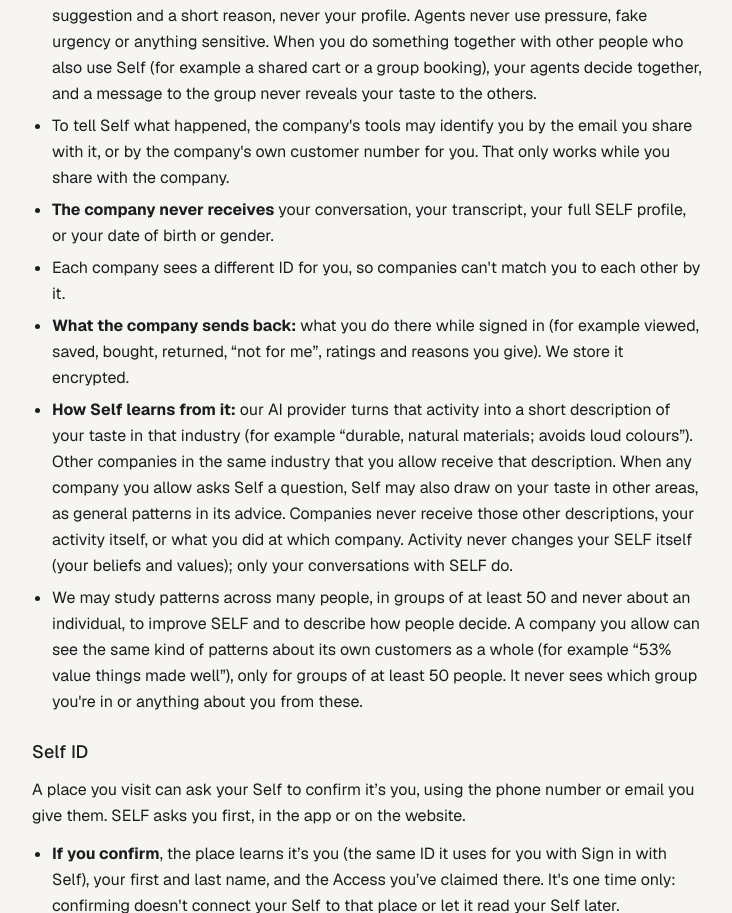
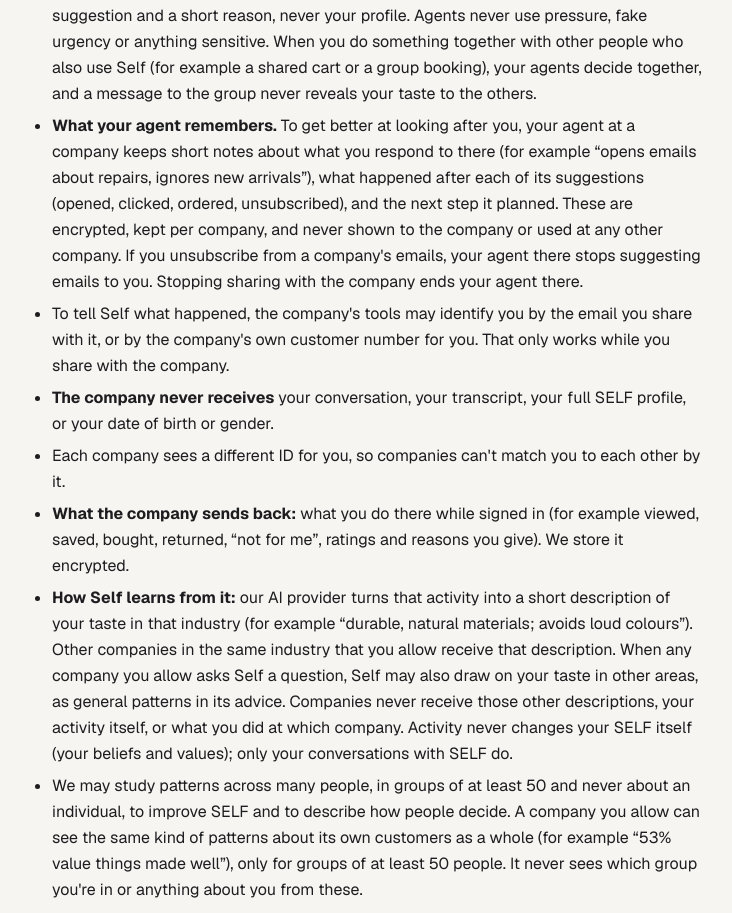
Before and after one commit to dillonlaurentw/heritageIP, a Next.js app: page /privacy/self in a window 1280 px wide. Shown: the part 2287-3200 px from the top of the page, without its empty margins (272-1004 px from the left). Built offline with nearby package versions, Linux system fonts and the light colour scheme; no server answers.

Commit message:
SELF privacy: what your agent remembers at a company
Co-Authored-By: Claude Opus 5.5 <noreply@anthropic.com>
Claude-Session: https://claude.ai/code/session_01CN5T1uu22VEkB84BsrvAtx

```diff
--- a/src/app/privacy/self/page.tsx
+++ b/src/app/privacy/self/page.tsx
@@ -109,6 +109,14 @@ export default function SelfPrivacy() {
             anything sensitive. When you do something together with other people who also use Self (for example a
             shared cart or a group booking), your agents decide together, and a message to the group never reveals
             your taste to the others.
+          </li>
+          <li>
+            <strong>What your agent remembers.</strong> To get better at looking after you, your agent at a company keeps
+            short notes about what you respond to there (for example “opens emails about repairs, ignores new
+            arrivals”), what happened after each of its suggestions (opened, clicked, ordered, unsubscribed), and the
+            next step it planned. These are encrypted, kept per company, and never shown to the company or used at
+            any other company. If you unsubscribe from a company&apos;s emails, your agent there stops suggesting emails
+            to you. Stopping sharing with the company ends your agent there.
           </li>
           <li>
             To tell Self what happened, the company&apos;s tools may identify you by the email you share with it, or
```
